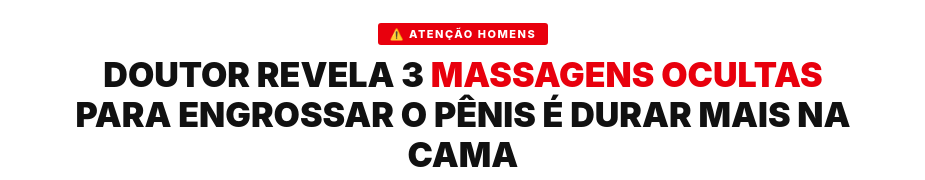
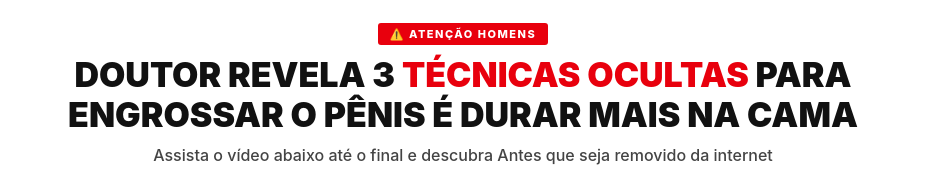
Before and after one commit to eriv01/maquinadeprazer.combr, a website: page index.html in a window 1280 px wide. Shown: the top 180 px of the page, without its empty margins (177-1102 px from the left). Drawn offline with Linux system fonts and the light colour scheme.

Commit message:
Update index.html

```diff
--- a/index.html
+++ b/index.html
@@ -833,7 +833,7 @@
     <!-- HEADLINE -->
     <div class="headline-wrap">
       <span class="eyebrow">⚠️ Atenção Homens</span>
-      <h1>Doutor Revela 3 <span>Massagens Ocultas</span> Para Engrossar o Pênis é Durar Mais na Cama<span></span></h1>
+      <h1>Doutor Revela 3 <span>Técnicas Ocultas</span> Para Engrossar o Pênis é Durar Mais na Cama<span></span></h1>
       <p class="sub-headline">Assista o vídeo abaixo até o final e descubra Antes que seja removido da internet</p>
     </div>
 
```
